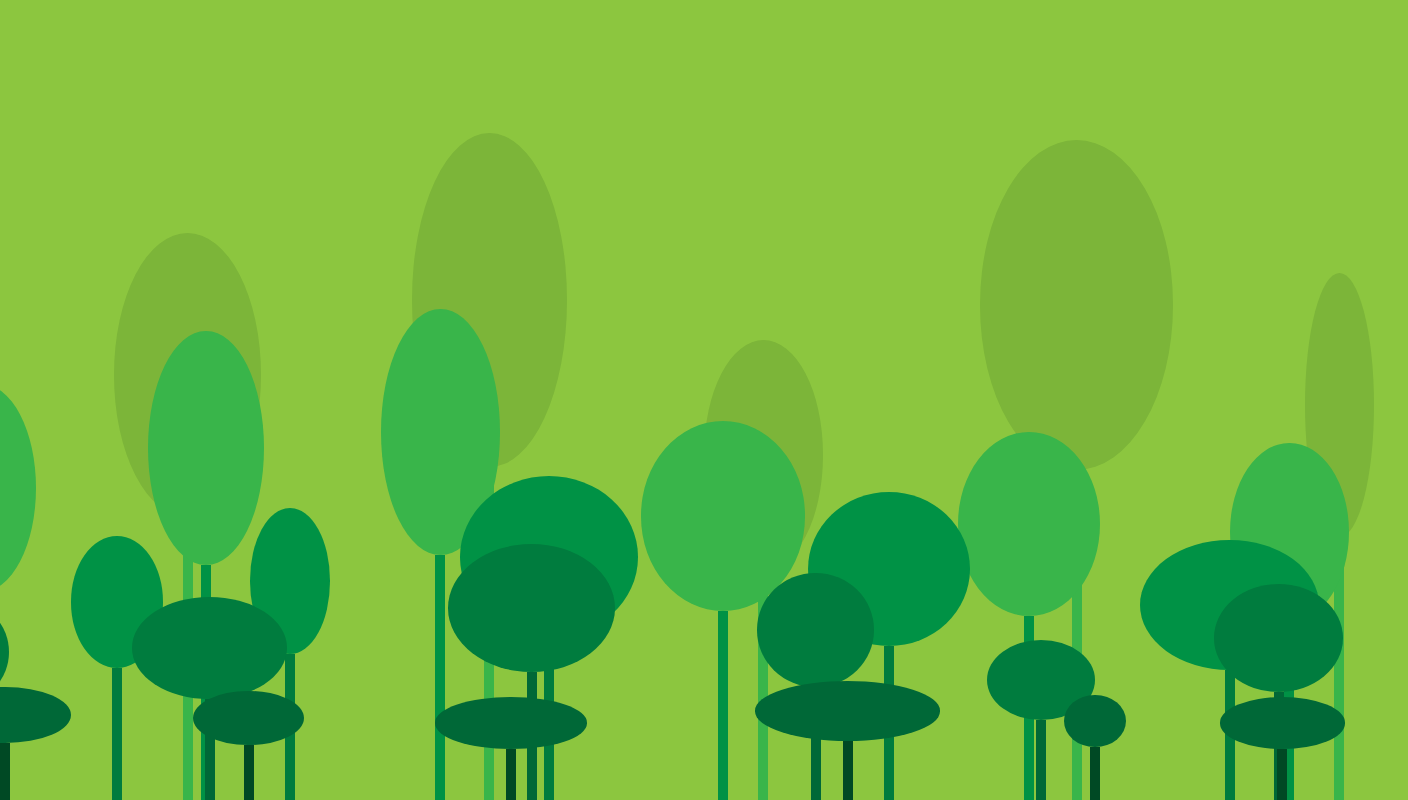
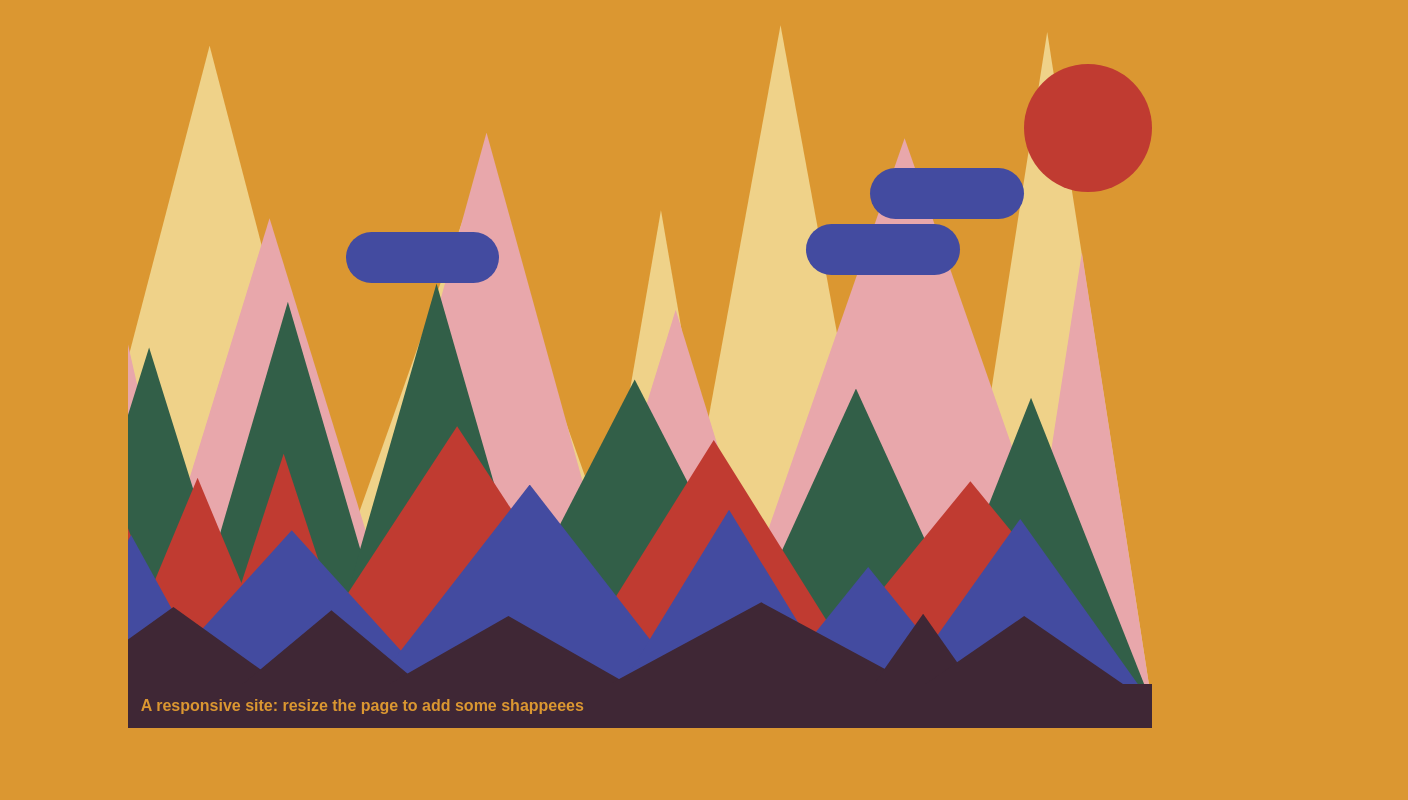
Before and after one commit to TanviMishra/net-art-0101, a plain HTML site: page projects/reponsiveSite/ex2.html in a window 1280 px wide. Shown: the whole page, 1408 px wide, since content can reach past the window. Drawn offline with nearby package versions, Linux system fonts and the light colour scheme.

Commit message:
visual updates

```diff
--- a/projects/reponsiveSite/ex2-main.js
+++ b/projects/reponsiveSite/ex2-main.js
@@ -1,9 +1,18 @@
 let width, height, shape, layerUnit, layers, tempCol;
-let layerNum = 5;
-ctArr = ["#262626", "#333333", "#4d4d4d", "#666666", "#808080"];
-mntArr = ["#42210b", "#603813", "#754c24", "#8c6239", "#a67c52"];
-treeArr = ["#004924", "#006837", "#007c3e", "#009245", "#39b54a", "#7cb539"];
+let text = "A responsive site: resize the page to add some shappeees";
+let layerNum = 6;
+let bg = "#db9731";
+colArr = [
+  "#3f2735",
+  "#434ba0",
+  "#c03b31",
+  "#325f48",
+  "#e8a7ab",
+  "#efd289",
+  "#c03b31",
+];
 let content = document.querySelector("#content");
+let sky = document.querySelector("#sky");
 const startCount = 6;
 let colIndex = 0;
 let minW = 100 / startCount;
@@ -34,15 +43,12 @@ function checkRatio() {
   let state; //local variable
   if (height / width < 0.4) {
     // long view
-    $("body").css("background", "#c69c6d");
-    state = "mountain";
+    state = "trees";
   } else if (height / width < 0.8) {
     //horizontal view
-    $("body").css("background", "#8cc63f");
-    state = "trees";
+    state = "mountain";
   } else {
     //squarish
-    $("body").css("background", "#999999");
     state = "city";
   }
   return checkFnCall(state);
@@ -53,7 +59,7 @@ function layerCall(col) {
 function drawMountain(col) {
   triangle = document.createElement("div");
   triangle.setAttribute("class", "triangle");
-  triangle.style.backgroundColor = mntArr[colIndex];
+  triangle.style.backgroundColor = colArr[colIndex];
 }
 function drawTree(col) {
   col2 = col + 1;
@@ -63,24 +69,32 @@ function drawTree(col) {
   let height = "50%";
   leaves.style.width = radius;
   leaves.style.height = radius;
-  leaves.style.backgroundColor = treeArr[col2];
+  leaves.style.backgroundColor = colArr[col];
   trunk = document.createElement("div");
   trunk.style.width = "10px";
   trunk.style.height = height;
   trunk.setAttribute("class", "trunk");
-  trunk.style.backgroundColor = treeArr[col];
+  trunk.style.backgroundColor = colArr[col];
 }
 function drawCity() {
   city = document.createElement("div");
   city.setAttribute("class", "city");
-  city.style.backgroundColor = ctArr[colIndex];
+  city.style.backgroundColor = colArr[colIndex];
 }
 function shapeCheck(shapeContain) {
   if (shape == "mountain") {
+    minW = 100 / startCount;
+    maxW = 100 / (startCount - 4);
+    minH = 60;
+    maxH = 100;
     drawMountain(colIndex);
     shapeContain.append(triangle);
   }
   if (shape == "city") {
+    minW = 5;
+    maxW = 100 / startCount;
+    minH = 30;
+    maxH = 100;
     drawCity(colIndex);
     if (Math.random() > 0.7) {
       shapeContain.style.marginLeft = "5px";
@@ -88,6 +102,10 @@ function shapeCheck(shapeContain) {
     shapeContain.append(city);
   }
   if (shape == "trees") {
+    minW = 10;
+    maxW = 30;
+    minH = 70;
+    maxH = 100;
     drawTree(colIndex);
     shapeContain.append(leaves, trunk);
   }
@@ -103,9 +121,7 @@ function shapePos1(shapeContain) {
 function shapePos2(shapeContain) {
   shapeContain.style.position = "absolute";
   shapeContain.style.bottom = 0;
-  shapeContain.style.left = `${
-    Math.floor(Math.random() * (100 - 0 + 1)) + 0
-  }vw`;
+  shapeContain.style.left = `${Math.floor(Math.random() * (100 - 0 + 1)) + 0}%`;
   shapeContain.style.height = `${
     Math.floor(Math.random() * (maxH - minH + 1)) + minH
   }%`;
@@ -118,6 +134,7 @@ function drawShape(shapeContain) {
   shapeCheck(shapeContain);
 }
 function shapeChange() {
+  document.querySelector("p").innerHTML = text;
   layerCall();
   colIndex = 0;
   layers.forEach((l) => {
@@ -133,6 +150,8 @@ function shapeChange() {
 }
 function addShape() {
   if (Math.random() > 0.7) {
+    moveClouds();
+    document.querySelector("p").innerHTML += "s";
     let index = Math.floor(Math.random() * layers.length);
     l = layers[index];
     colIndex = index;
@@ -151,6 +170,27 @@ function createLayers() {
     content.append(layer);
   }
 }
+function moveClouds() {
+  console.log("move them");
+  if (document.querySelectorAll(".cloud")) {
+    clouds = document.querySelectorAll(".cloud");
+    clouds.forEach((c) => {
+      if (parseInt(c.style.right, 10) < 65) {
+        c.style.right = parseInt(c.style.right, 10) + 1 + "vw";
+      } else {
+        c.style.right = "0vw";
+        c.style.top = `${Math.floor(Math.random() * (25 - 0 + 1)) + 0}vh`;
+      }
+    });
+  }
+}
+for (i = 0; i < 3; i++) {
+  let cloud = document.createElement("div");
+  cloud.setAttribute("class", "cloud");
+  cloud.style.top = `${Math.floor(Math.random() * (25 - 0 + 1)) + 0}vh`;
+  cloud.style.right = `${Math.floor(Math.random() * (60 - 10 + 1)) + 10}vw`;
+  sky.append(cloud);
+}
 //EVENTS
 //
 //
--- a/projects/reponsiveSite/ex2-style.css
+++ b/projects/reponsiveSite/ex2-style.css
@@ -1,23 +1,63 @@
 body{
-    background-color: blanchedalmond;
-    margin: 0;
-    padding: 0;
+    background-color: #db9731;
     overflow-y: hidden;
     overflow-x: hidden;
     box-sizing: border-box;
+    width: 100%;
+}
+p{
+    background-color: #3f2735;
+    color: #db9731;
+    position: absolute;
+    bottom:7%;
+    left: 10%;
+    inline-size: 78%;
+    word-break: break-all;
+    font-family:Arial, Helvetica, sans-serif;
+    font-weight: bold;
+    font-size: 1em;
+    z-index: 7;
+    padding: 1%;
+}
+#sky{
+    position: absolute;
+    width: 80%;
+    height: 80%;
+    bottom:12%;
+    left: 10%;
+    z-index: 6;
+    /* background-color: #315cdb; */
+}
+#sun{
+    position: absolute;
+    width: 10vw;
+    height: 10vw;
+    top:0;
+    right: 0;
+    z-index: 6;
+    background-color: #c03b31;
+    border-radius: 50%;
+}
+.cloud {
+    position:absolute;
+    /* top: 20%;
+    left: 30%; */
+    background: #434ba0;
+    width: 12vw;
+    height: 4vw;
+    border-radius: 150px;
+    animation: move 3s infinite;
 }
 .layers{
     position: absolute;
-    width: 120%;
-    margin-left: -10%;
-    bottom:0;
-    left:0;
-    /* opacity: 50%; */
+    width: 80%;
+    height: 70%;
+    bottom:12%;
+    left: 10%;
     display:flex;
-    flex:1;
-    overflow-x:auto;
     align-items: flex-end;
     overflow-x: hidden;
+    overflow-y: hidden;
 }
 #layer1{
     z-index: 5;
--- a/projects/reponsiveSite/ex2.html
+++ b/projects/reponsiveSite/ex2.html
@@ -10,6 +10,11 @@
 </head>
 <body>
    <section id="content"></section>
+   <section id="sky">
+        <div id="sun"></div>
+        </div>
+   </section>
+   <p></p>
    <script src="https://cdnjs.cloudflare.com/ajax/libs/jquery/3.6.1/jquery.js" integrity="sha512-CX7sDOp7UTAq+i1FYIlf9Uo27x4os+kGeoT7rgwvY+4dmjqV0IuE/Bl5hVsjnQPQiTOhAX1O2r2j5bjsFBvv/A==" crossorigin="anonymous" referrerpolicy="no-referrer"></script>
    <script type="text/javascript" src="./ex2-main.js"></script>
 </body>
```
Also changed, not shown: assets/thumbnails/responsiveWeb.png.
